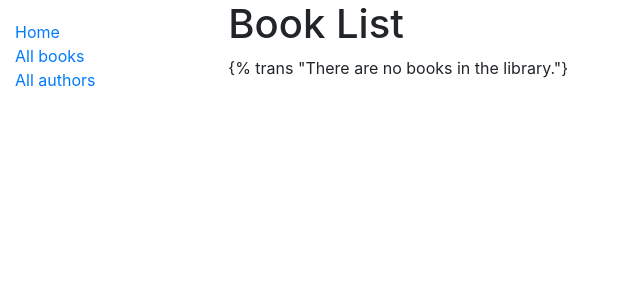
After one commit to baopg-0697/locallibrary, a Django app: page /catalog/books/ in a window 1280 px wide. The commit adds this page. Shown: the top 300 px of the page, without its empty margins (0-640 px from the left). Run offline with Django 4.2, Linux system fonts and the light colour scheme; data that the repository does not hold is empty; some libraries are stand-ins or nearby versions.

Commit message:
commit part6 Django tutorial

```diff
--- a/catalog/templates/base_generic.html
+++ b/catalog/templates/base_generic.html
@@ -18,15 +18,50 @@
                     <!-- insert default navigation text for every page -->
                      <ul class="sidebar-nav">
                          <li><a href="{% url 'index' %}">{% trans "Home" %}</a></li>
-                         <li><a href="">{% trans "All books" %}</a></li>
+                         <li><a href="{% url 'books' %}">{% trans "All books" %}</a></li>
                          <li><a href="">{% trans "All authors" %}</a></li>
                      </ul>
                 {% endblock %}
                 </div>
                 <div class="col-sm-10">
                 {% block content %}
-                     <!-- default content text (typically empty) -->
+
                 {% endblock %}
+                {% block pagination %}
+                        {% if is_paginated %}
+                            <nav aria-label="Page navigation">
+                            <ul class="pagination justify-content-center">
+
+                                {% if page_obj.has_previous %}
+                                <li class="page-item">
+                                    <a class="page-link" href="{{ request.path }}?page={{ page_obj.previous_page_number }}">{% trans "previous" %}</a>
+                                </li>
+                                {% else %}
+                                <li class="page-item disabled">
+                                    <span class="page-link">{% trans "previous" %}</span>
+                                </li>
+                                {% endif %}
+
+                                <li class="page-item active" aria-current="page">
+                                <span class="page-link">
+                                    {% blocktrans %}Page {{ page_obj.number }} of {{ page_obj.paginator.num_pages }}.{% endblocktrans %}
+                                </span>
+                                </li>
+
+                                {% if page_obj.has_next %}
+                                <li class="page-item">
+                                    <a class="page-link" href="{{ request.path }}?page={{ page_obj.next_page_number }}">{% trans "next" %}</a>
+                                </li>
+                                {% else %}
+                                <li class="page-item disabled">
+                                    <span class="page-link">{% trans "next" %}</span>
+                                </li>
+                                {% endif %}
+
+                            </ul>
+                            </nav>
+                        {% endif %}
+                    {% endblock %}
                 </div>
             </div>
         </div>
--- /dev/null
+++ b/catalog/templates/catalog/book_list.html
@@ -0,0 +1,17 @@
+{% extends "base_generic.html" %}
+{% load i18n %}
+{% block content %}
+{% blocktrans %}<h1>Book List</h1>{% endblocktrans %}
+{% if book_list %}
+<ul>
+    {% for book in book_list %}
+    <li>
+        <a href="{{ book.get_absolute_url }}">{{ book.title }}</a>
+        ({{book.author}})
+    </li>
+    {% endfor %}
+</ul>
+{% else %}
+    <p>{% trans "There are no books in the library."}</p>
+{% endif %}
+{% endblock %}
--- a/catalog/urls.py
+++ b/catalog/urls.py
@@ -5,4 +5,6 @@ from catalog import views
 
 urlpatterns = [
     path('', views.index, name='index'),
+    path("books/", views.BookListView.as_view(), name = 'books'),
+    path('book/<int:pk>', views.BookDetailView.as_view(), name='book-detail'),
 ]
--- a/catalog/views.py
+++ b/catalog/views.py
@@ -1,6 +1,8 @@
 from django.shortcuts import render
 from catalog.models import Book, Author, BookInstance, Genre
 from catalog.constants import LOAN_STATUS
+from django.views import generic
+from django.shortcuts import get_object_or_404
 
 # Create your views here.
 def index(request):
@@ -25,3 +27,24 @@ def index(request):
 
     #render the HTML template index.html with the data in the context variable
     return render(request, 'index.html', context=context)
+
+class BookListView(generic.ListView):
+    model = Book
+    context_object_name = 'book_list'
+    queryset = Book.objects.all()
+    template_name = 'catalog/book_list.html'
+    paginate_by = 1
+
+    def get_context_data(self, **kwargs):
+        context = super(BookListView, self).get_context_data(**kwargs)
+        context['some data'] = "This is just some data"
+        return context
+
+class BookDetailView(generic.DetailView):
+    model = Book
+    context_object_name = 'book'
+
+    def book_detail_view(request, primary_key):
+        book = get_object_or_404(Book, pk=primary_key)
+        return render(request, 'catalog/book_detail.html',
+                    context={'book': book})
```
Also changed, not shown: catalog/templates/catalog/book_detail.html (added, +53 -0 lines).
